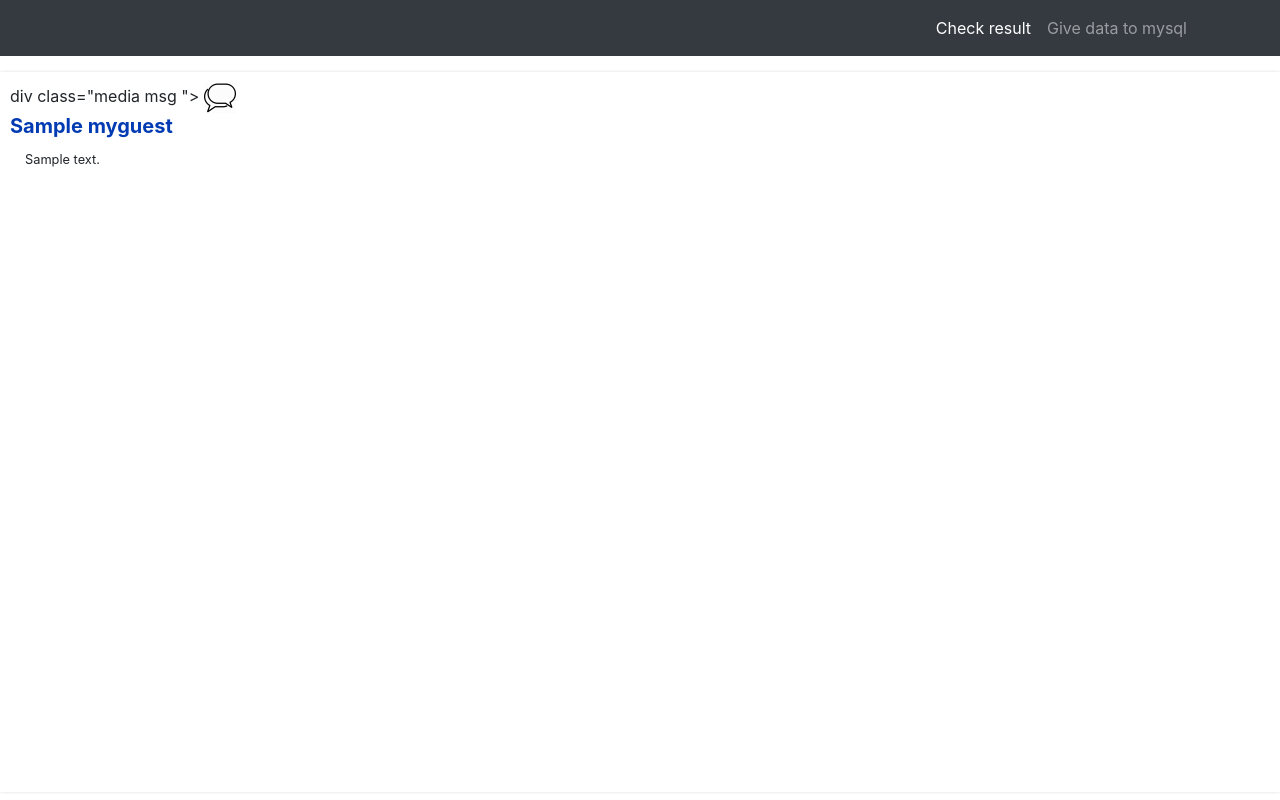
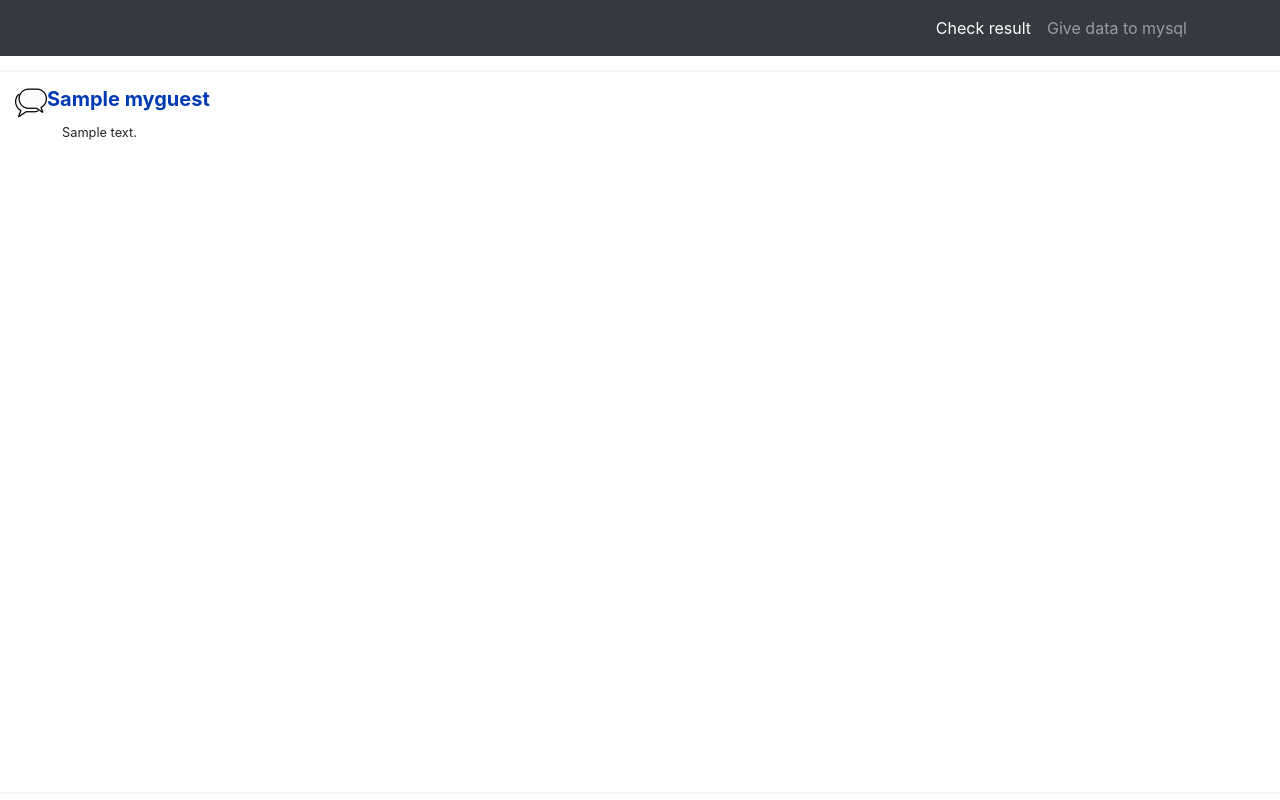
Before and after one commit to navPersia/Linux_docker_php, a PHP site: page /checkresult.php in a window 1280 px wide. Run offline with PHP 8.4, Linux system fonts and the light colour scheme; tables that the repository leaves empty or names only in its code hold one stand-in row (values such as "Sample post"); data that the repository does not hold is empty.

Commit message:
Navid
0.37

```diff
--- a/www/checkresult.php
+++ b/www/checkresult.php
@@ -48,7 +48,7 @@
             if ($result->num_rows > 0) {
                 // output data of each row
                 while($row = $result->fetch_assoc()) {
-                    echo "div class=\"media msg \">
+                    echo "<div class=\"media msg \">
             <a class=\"pull-left\" href=\"#\">
                 <img class=\"media-object\" data-src=\"holder.js/64x64\" alt=\"64x64\" style=\"width: 32px; height: 32px;\" src=\"/assets/text-icon.png\">
             </a>
```
